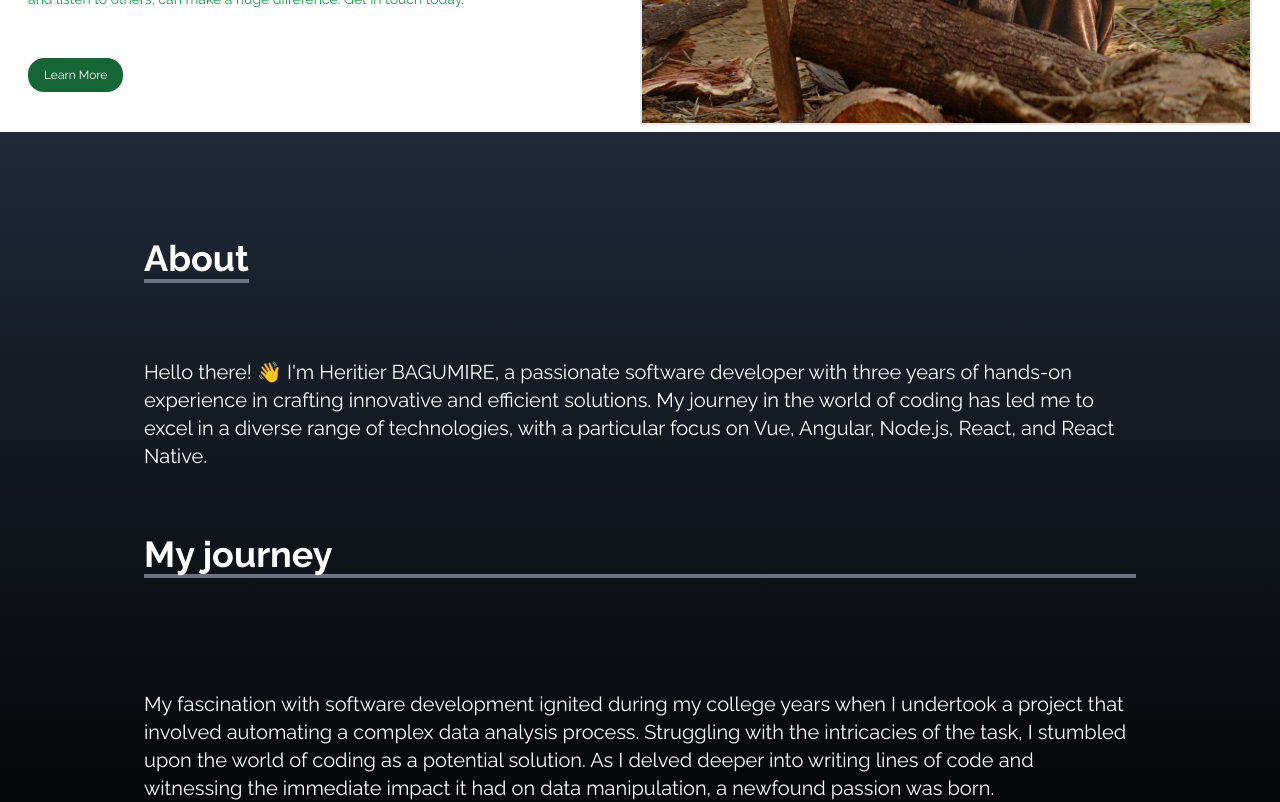
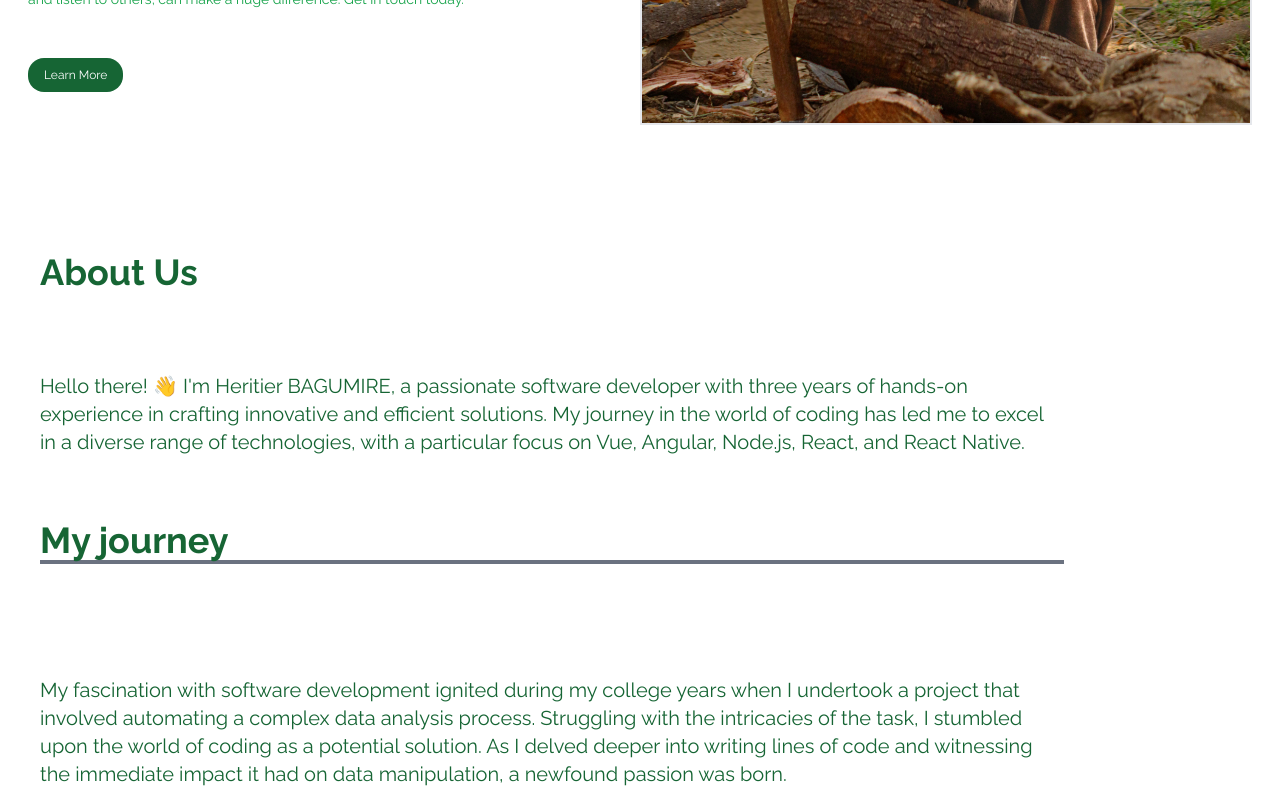
Before and after one commit to heritierbagumire/calm-craft, a React (Create React App) app: page / in a window 1280 px wide. Shown: the part 640-1442 px from the top of the page. Built offline with nearby package versions, Linux system fonts and the light colour scheme.

Commit message:
new changes made in sub-fiels

```diff
--- a/src/components/About.jsx
+++ b/src/components/About.jsx
@@ -4,12 +4,12 @@
   return (
     <div
       name="about"
-      className="w-full h-screen bg-gradient-to-b from-gray-800 to-black text-white"
+      className="w-full h-screen bg-white text-green-800"
     >
-      <div className="max-w-screen-lg p-4 mx-auto flex flex-col justify-center w-full h-full">
+      <div className="max-w-screen-lg p-0 mx-10 flex flex-col justify-center w-full h-full">
         <div className="pb-8">
-          <p className="text-4xl font-bold inline border-b-4 border-gray-500">
-            About
+          <p className="text-4xl font-bold inline border-gray-500">
+            About Us
           </p>
           <p className="text-xl mt-20">
             Hello there! 👋 I'm Heritier BAGUMIRE, a passionate software developer
```
